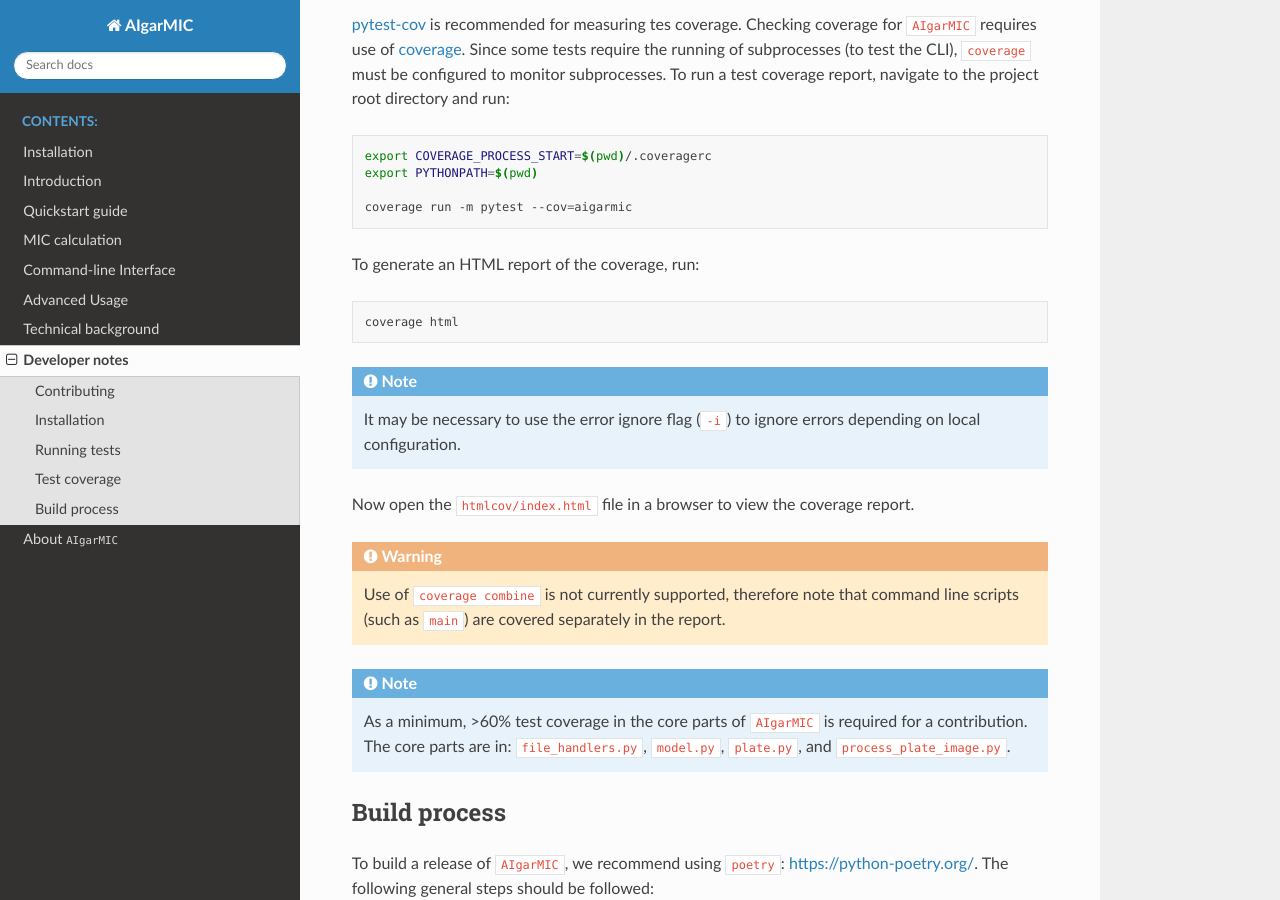
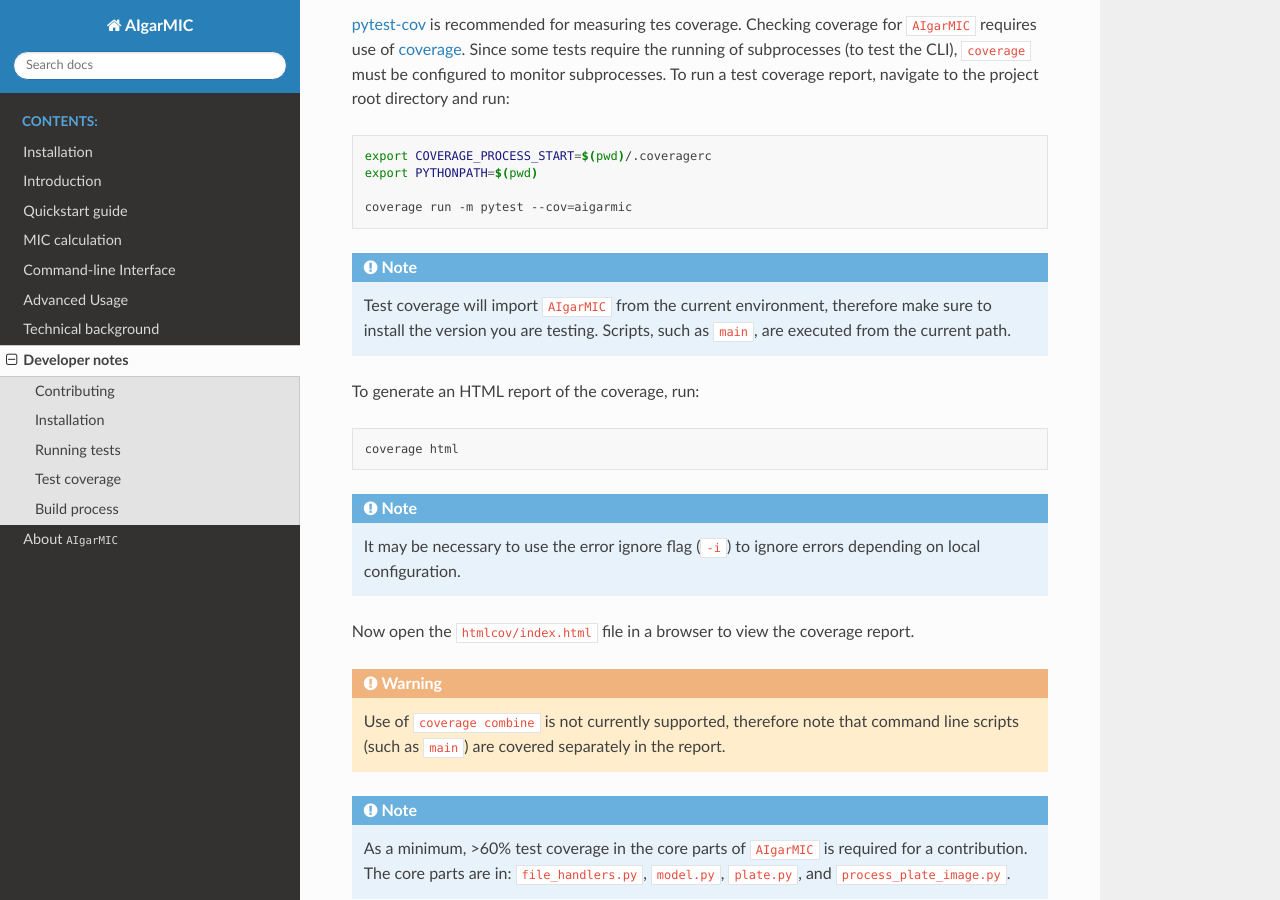
Before and after one commit to agerada/AIgarMIC, a Sphinx documentation site: the page built from docs/source/developer.rst, in a window 1280 px wide and 900 px high, scrolled down 1040 px. Built offline with Sphinx 7.4.7 and the Read the Docs theme 2.0.0, drawn with Linux system fonts in a browser that asks for light colours.

Commit message:
code coverage docs update

```diff
--- a/docs/source/developer.rst
+++ b/docs/source/developer.rst
@@ -41,6 +41,9 @@ Test coverage
     export PYTHONPATH=$(pwd)
 
     coverage run -m pytest --cov=aigarmic
+
+.. note::
+    Test coverage will import ``AIgarMIC`` from the current environment, therefore make sure to install the version you are testing. Scripts, such as ``main``, are executed from the current path.
 
 To generate an HTML report of the coverage, run:
 
```
